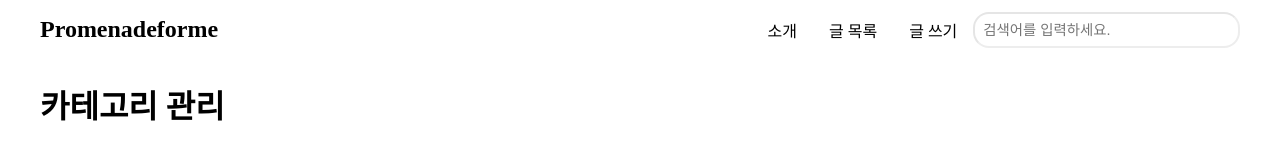
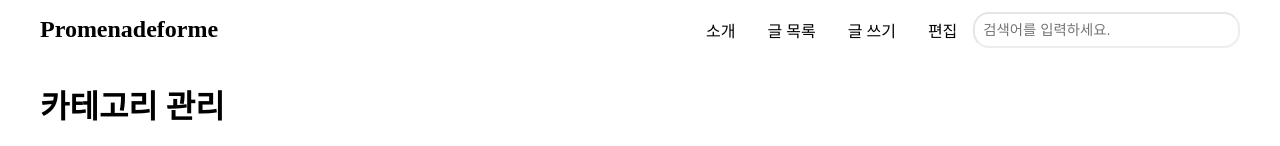
Before and after one commit to gh-56/promenadeforme_blog, a React (Vite) app in the folder frontend/: page /category in a window 1280 px wide. Shown: the top 146 px of the page. Built offline with nearby package versions, Linux system fonts and the light colour scheme; no server answers.

Commit message:
feat: 헤더에 편집 페이지 추가

```diff
--- a/frontend/src/layouts/Header/index.tsx
+++ b/frontend/src/layouts/Header/index.tsx
@@ -1,6 +1,11 @@
 import './style.css';
 import { Link } from 'react-router-dom';
-import { MAIN_PATH, POST_PATH, POST_WRITE_PATH } from '../../constant';
+import {
+  CATEGORY_PATH,
+  MAIN_PATH,
+  POST_PATH,
+  POST_WRITE_PATH,
+} from '../../constant';
 import Input from '../../components/Input';
 import { useState } from 'react';
 
@@ -22,6 +27,7 @@ const Header = () => {
           <Link to='/'>소개</Link>
           <Link to={POST_PATH()}>글 목록</Link>
           <Link to={POST_WRITE_PATH()}>글 쓰기</Link>
+          <Link to={CATEGORY_PATH()}>편집</Link>
         </div>
         <div className='header-search'>
           <Input
--- a/frontend/src/pages/Category/index.tsx
+++ b/frontend/src/pages/Category/index.tsx
@@ -25,7 +25,7 @@ const CategoryPage = () => {
       }
     };
     getCategories();
-  }, [categories]);
+  }, []);
 
   const handleAddCategory = async (e: React.FormEvent<HTMLFormElement>) => {
     e.preventDefault();
```
